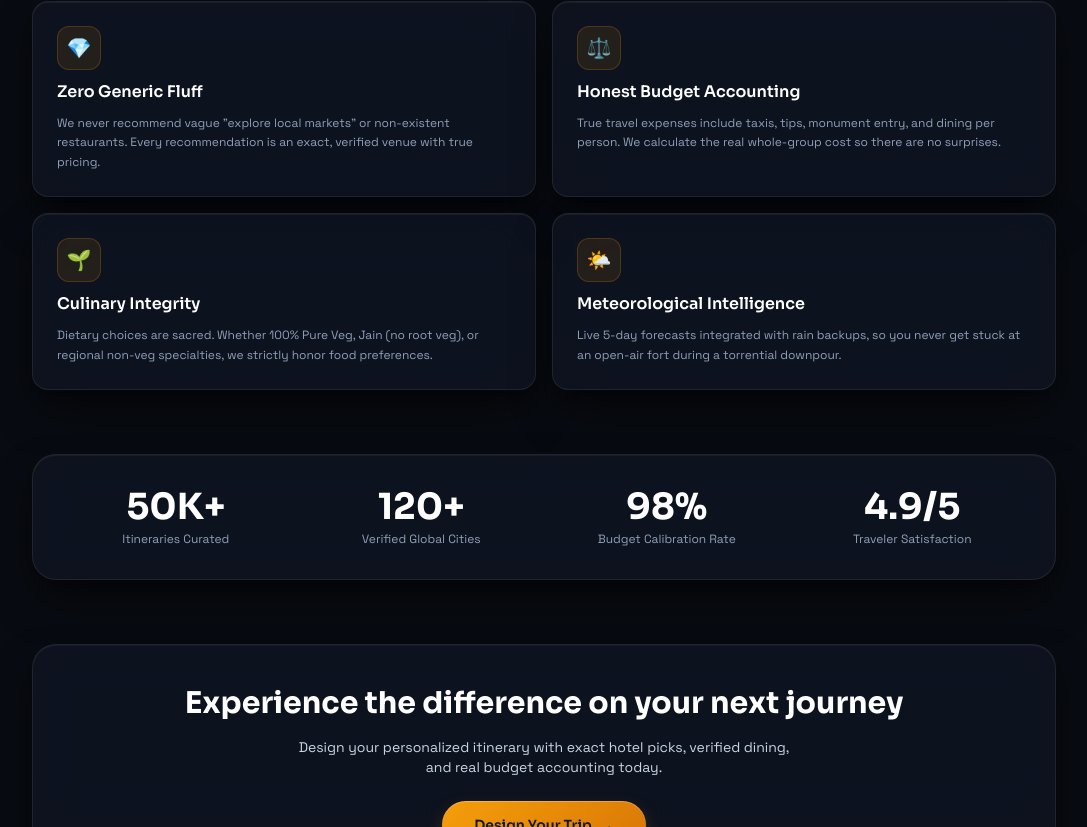
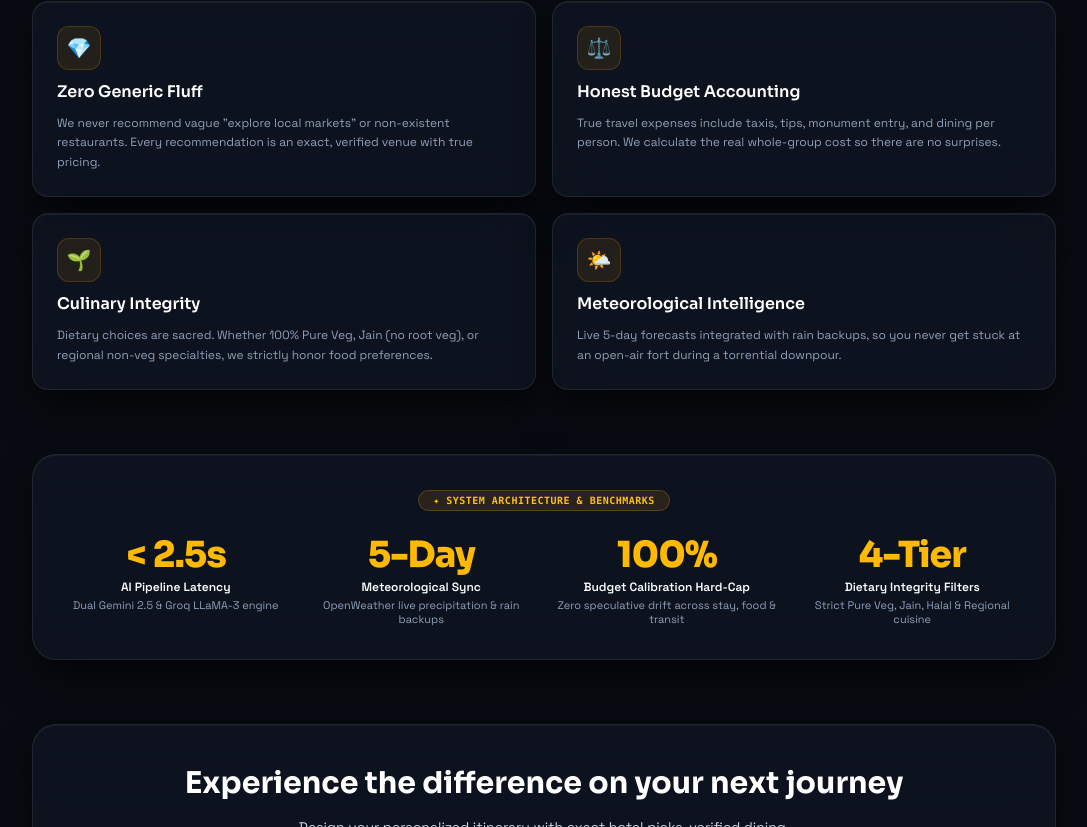
Before and after one commit to HoneyRathore1201/AviAura, a React (Vite) app in the folder frontend/: page /about in a window 1280 px wide. Shown: the part 936-1763 px from the top of the page, without its empty margins (96-1183 px from the left). Built offline with nearby package versions, Linux system fonts and the light colour scheme; no server answers.

Commit message:
feat: replace commercial metrics with genuine system architecture benchmarks

```diff
--- a/frontend/src/pages/About.jsx
+++ b/frontend/src/pages/About.jsx
@@ -27,10 +27,10 @@ const values = [
 ]
 
 const stats = [
-  { value: '50K+', label: 'Itineraries Curated' },
-  { value: '120+', label: 'Verified Global Cities' },
-  { value: '98%', label: 'Budget Calibration Rate' },
-  { value: '4.9/5', label: 'Traveler Satisfaction' },
+  { value: '< 2.5s', label: 'AI Pipeline Latency', desc: 'Dual Gemini 2.5 & Groq LLaMA-3 engine' },
+  { value: '5-Day', label: 'Meteorological Sync', desc: 'OpenWeather live precipitation & rain backups' },
+  { value: '100%', label: 'Budget Calibration Hard-Cap', desc: 'Zero speculative drift across stay, food & transit' },
+  { value: '4-Tier', label: 'Dietary Integrity Filters', desc: 'Strict Pure Veg, Jain, Halal & Regional cuisine' },
 ]
 
 export default function About() {
@@ -107,15 +107,25 @@ export default function About() {
           </div>
         </div>
 
-        {/* Stats */}
+        {/* System Architecture Specifications */}
         <div className="glass-card rounded-3xl p-8 border border-white/10 bg-slate-900/40">
+          <div className="text-center mb-6">
+            <span className="badge-gold text-[10px] font-semibold uppercase tracking-wider px-3.5 py-1 rounded-full font-mono">
+              ✦ System Architecture & Benchmarks
+            </span>
+          </div>
           <div className="grid grid-cols-2 md:grid-cols-4 gap-6 text-center">
             {stats.map((s) => (
-              <div key={s.label}>
-                <div className="font-display text-3xl sm:text-4xl font-bold text-white mb-1">
+              <div key={s.label} className="space-y-1">
+                <div className="font-display text-3xl sm:text-4xl font-extrabold text-amber-400 font-mono tracking-tight">
                   {s.value}
                 </div>
-                <div className="text-xs text-slate-400">{s.label}</div>
+                <div className="text-xs font-semibold text-white">
+                  {s.label}
+                </div>
+                <div className="text-[11px] text-slate-400 leading-tight">
+                  {s.desc}
+                </div>
               </div>
             ))}
           </div>
--- a/frontend/src/pages/Landing.jsx
+++ b/frontend/src/pages/Landing.jsx
@@ -83,11 +83,12 @@ const features = [
 ]
 
 const stats = [
-  { value: '50K+', label: 'Trips Planned', icon: '✈️' },
-  { value: '120+', label: 'Destinations', icon: '🌍' },
-  { value: '98%', label: 'Budget Accuracy', icon: '💎' },
-  { value: '4.9★', label: 'User Rating', icon: '⭐' },
+  { value: '< 2.5s', label: 'AI Generation Latency', desc: 'Gemini 2.5 & Groq pipeline', icon: '⚡' },
+  { value: '5-Day', label: 'Meteorological Sync', desc: 'OpenWeather live 3h window', icon: '🌦️' },
+  { value: '100%', label: 'Budget Calibration', desc: 'Zero cost-drift guarantee', icon: '🛡️' },
+  { value: '24/7', label: 'AURA AI Concierge', desc: 'Real-time smart assistant', icon: '🤖' },
 ]
+
 
 export default function Landing() {
   const navigate = useNavigate()
@@ -352,7 +353,7 @@ export default function Landing() {
         </div>
       </section>
 
-      {/* ────── STATS ────── */}
+      {/* ────── ARCHITECTURE & SYSTEM SPECS ────── */}
       <section ref={statsRef} className="relative z-10 py-16 border-y border-white/[0.06] bg-slate-900/30">
         <div className="mx-auto max-w-6xl px-4">
           <div className="grid grid-cols-2 md:grid-cols-4 gap-4">
@@ -362,11 +363,12 @@ export default function Landing() {
                 initial={{ opacity: 0, y: 16 }}
                 animate={statsVisible ? { opacity: 1, y: 0 } : {}}
                 transition={{ delay: i * 0.1, duration: 0.5 }}
-                className="glass-card rounded-2xl p-6 text-center border border-white/[0.06]"
+                className="glass-card rounded-2xl p-5 text-center border border-white/[0.08] hover:border-amber-500/30 transition group"
               >
-                <div className="text-2xl mb-1.5">{stat.icon}</div>
-                <div className="font-display text-3xl font-bold text-white">{stat.value}</div>
-                <div className="text-xs text-slate-400 mt-1">{stat.label}</div>
+                <div className="text-xl mb-1 text-amber-400">{stat.icon}</div>
+                <div className="font-display text-2xl sm:text-3xl font-extrabold text-white tracking-tight font-mono">{stat.value}</div>
+                <div className="text-xs font-semibold text-slate-200 mt-1">{stat.label}</div>
+                <div className="text-[10px] text-slate-400 mt-0.5">{stat.desc}</div>
               </motion.div>
             ))}
           </div>
```
